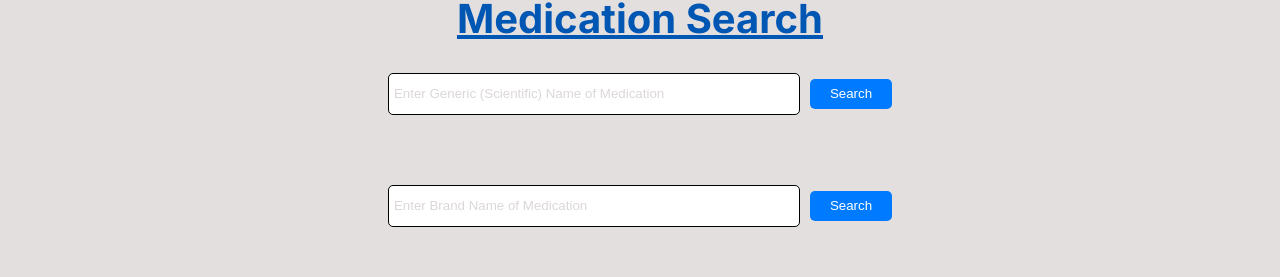
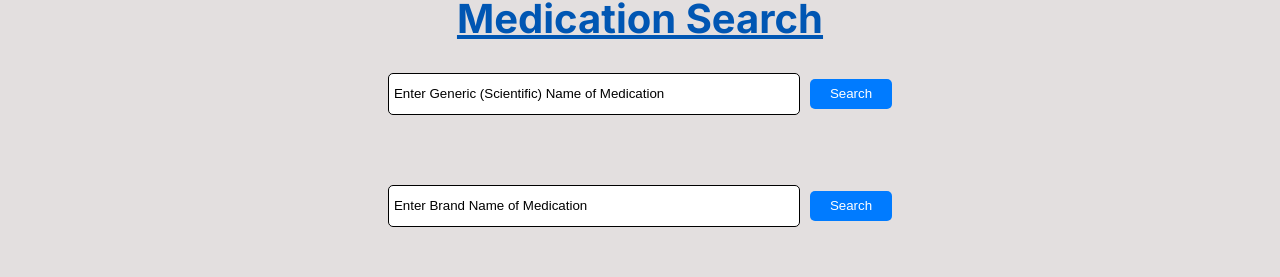
Before and after one commit to evanfungg/medmap, a Next.js app: page /med-search in a window 1280 px wide. Shown: the part 193-470 px from the top of the page. Built offline with nearby package versions, Linux system fonts and the light colour scheme.

Commit message:
merged changes

```diff
--- a/app/med-search/style.css
+++ b/app/med-search/style.css
@@ -77,7 +77,7 @@ input[type="text"] {
 }
 
 input[type="text"]::placeholder {
-    color: rgb(220, 215, 215);
+    color: rgb(0, 0, 0);
 }
 
 .submit {
@@ -111,12 +111,12 @@ input[type="text"]::placeholder {
 }
 
 #advil {
-    width: 250px;
+    width: 200px;
 }
 
 #arrow {
+    width: 250px;
+}
+#ibu {
     width: 300px;
 }
-#ibu {
-    width: 400px;
-}
```
